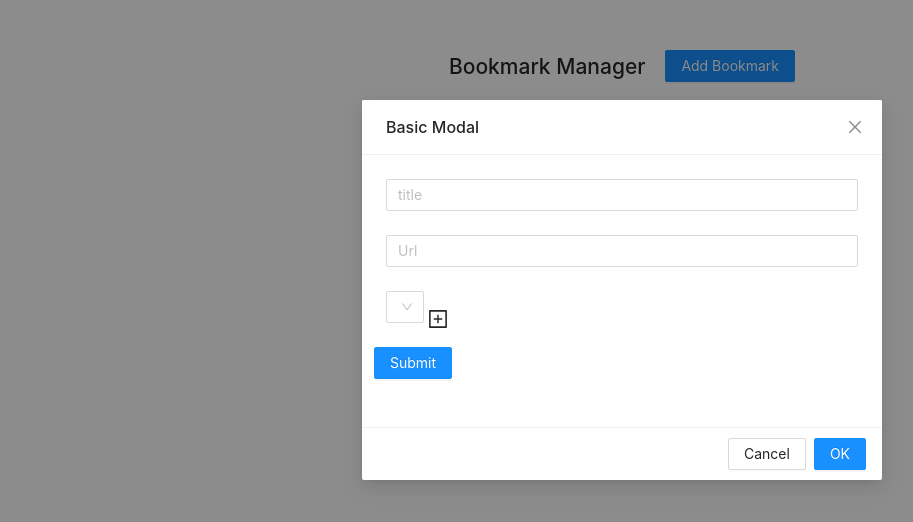
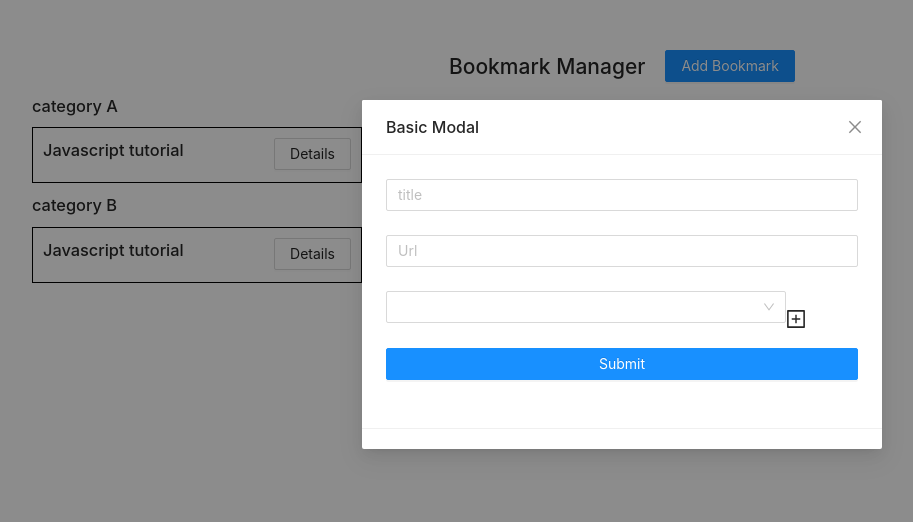
Before and after one commit to shah-jalal1/selise-assessmen, a React (Create React App) app: page / in a window 1280 px wide. Both pictures are taken after a click on the button "Add Bookmark". Shown: the top 522 px of the page, without its empty margins (18-931 px from the left). Built offline with nearby package versions, Linux system fonts and the light colour scheme.

Commit message:
working with card

```diff
--- /dev/null
+++ b/src/components/common/CategoryList.js
@@ -0,0 +1,42 @@
+import React from 'react';
+import {Button, Col, Row} from "antd";
+import './CategoryList.scss'
+
+const CategoryList = ({categoryList}) => {
+
+    console.log('category list', categoryList)
+    return (
+        <div className='category-wrapper'>
+            <Row>
+                <Col md={12}>
+
+
+                    {
+                        categoryList?.map(data =>
+                            <div key={Math.random()}>
+                                <h3>{data?.categoryListName}</h3>
+                                <div  className='category-card'>
+                                    <div className='card-item'>
+                                        <div>
+                                            <h3>Javascript tutorial</h3>
+                                        </div>
+                                        <div>
+                                            <Button>Details</Button>
+                                        </div>
+                                    </div>
+                                </div>
+                            </div>
+                        )
+                    }
+
+                </Col>
+
+                <Col md={12}>
+                    <h1>javascript</h1>
+                </Col>
+            </Row>
+        </div>
+    );
+};
+
+export default CategoryList;
--- /dev/null
+++ b/src/components/common/CategoryList.scss
@@ -0,0 +1,16 @@
+.category-wrapper {
+
+  .category-card {
+    border: 1px solid black;
+    width: 330px;
+    padding: 10px;
+    margin-bottom: 10px;
+
+    .card-item {
+      display: flex !important;
+      justify-content: space-between;
+      width: 100%;
+    }
+  }
+
+}
--- a/src/components/pages/Home/Home.js
+++ b/src/components/pages/Home/Home.js
@@ -1,27 +1,79 @@
-import React, {useState} from 'react';
+import React, {useEffect, useState} from 'react';
 import {Button, Col, Form, Input, Modal, Row, Select} from "antd";
 import {Option} from "antd/es/mentions";
 import {PlusSquareOutlined} from "@ant-design/icons";
+import CategoryList from "../../common/CategoryList";
 
 const Home = () => {
+
+    let bookmarksData;
+
+    const categoryList = [
+        {
+            'categoryListName': 'category A',
+            "category":
+                [
+                    {
+                        'catName': "javascript",
+                        "name": "Cake",
+                        "url": 0.55,
+                    },
+                    {
+                        'catName': "angular",
+                        "name": "Cake",
+                        "url": 0.55,
+                    },
+                    {
+                        'catName': "react",
+                        "name": "Cake",
+                        "url": 0.55,
+                    }
+                ]
+        },
+        {
+            'categoryListName': 'category B',
+            "category":
+                [
+                    {
+                        'catName': "javascript",
+                        "name": "Cake",
+                        "url": 0.55,
+                    },
+                    {
+                        'catName': "angular",
+                        "name": "Cake",
+                        "url": 0.55,
+                    },
+                    {
+                        'catName': "react",
+                        "name": "Cake",
+                        "url": 0.55,
+                    }
+                ]
+        }
+    ]
+
 
     let catergory = ['javasript', 'angular', 'basic angular']
 
     const [categories, setCategories] = useState([]);
-    const [catergoryTempValue, setCategoryTempValue] = useState('')
-
+    const [catergoryTempValue, setCategoryTempValue] = useState('');
 
     const [form] = Form.useForm();
 
     const [isModalOpen, setIsModalOpen] = useState(false);
 
+    useEffect(() => {
+        getAllBookmarks();
+    })
+
     const showModal = () => {
         setIsModalOpen(true);
     };
 
-    const handleOk = () => {
-        setIsModalOpen(false);
-    };
+    // const handleOk = () => {
+    //     setIsModalOpen(false);
+    // };
 
     const handleCancel = () => {
         setIsModalOpen(false);
@@ -30,8 +82,6 @@ const Home = () => {
     const onFinish = async values => {
 
         values.category = categories;
-
-        console.log('values', values)
 
         setIsModalOpen(false);
 
@@ -46,10 +96,15 @@ const Home = () => {
         setCategoryTempValue('');
 
         alert("Successfully added into favourite");
+
+        getAllBookmarks();
+    }
+
+    const getAllBookmarks = () => {
+        bookmarksData = JSON.parse(localStorage.getItem(('bookmarks-data')));
     }
 
     const handleChange = (value) => {
-        console.log(`selected ${value}`);
         setCategoryTempValue(value);
     };
 
@@ -65,12 +120,20 @@ const Home = () => {
                 <Button type='primary' onClick={showModal}>Add Bookmark</Button>
             </div>
 
+            <div>
+                <CategoryList
+                    categoryList={categoryList}
+                />
+            </div>
+
 
             <Modal
                 title="Basic Modal"
                 open={isModalOpen}
-                // onOk={handleOk}
-                // onCancel={handleCancel}
+                okButtonProps={{style: {display: 'none'}}}
+                cancelButtonProps={{style: {display: 'none'}}}
+
+                onCancel={handleCancel}
             >
 
                 <Form
@@ -87,7 +150,7 @@ const Home = () => {
                             <Form.Item
                                 // label="Title"
                                 name="title"
-                                // rules={[{required: true, message: 'Please input full name'}]}
+                                rules={[{required: true, message: 'Please input title'}]}
                             >
                                 <Input placeholder='title'/>
                             </Form.Item>
@@ -97,7 +160,7 @@ const Home = () => {
                             <Form.Item
                                 // label="Title"
                                 name="url"
-                                // rules={[{required: true, message: 'Please input full name'}]}
+                                rules={[{required: true, message: 'Please input url'}]}
                             >
                                 <Input placeholder='Url'/>
                             </Form.Item>
@@ -107,14 +170,14 @@ const Home = () => {
                         {/*        h1*/}
                         {/*    })*/}
                         {/*}*/}
-                        <Col md={24} xs={24}>
-                            <div>
 
+
+                        <Col md={24}>
                             <div style={{display: 'flex'}}>
                                 <Form.Item
                                     rules={[{required: true, message: 'Please input category'}]}
                                 >
-                                       <Select style={{width: '90%'}}
+                                    <Select style={{width: '400px'}}
                                             onChange={handleChange} disabled={categories !== [] ? false : true}
                                     >
                                         {
@@ -133,10 +196,10 @@ const Home = () => {
                                     }}
                                 />
                             </div>
+                        </Col>
+                        <Col md={24} xs={24}>
+                            <div>
 
-                                <div style={{display: 'flex'}}>
-
-                                </div>
                                 {
                                     categories?.map(data =>
                                         <div style={{display: 'flex'}}>
@@ -165,6 +228,7 @@ const Home = () => {
                             </div>
                         </Col>
 
+                        <Col md={24}>
                             <Form.Item>
                                 <Button
                                     type="primary"
@@ -174,6 +238,7 @@ const Home = () => {
                                     Submit
                                 </Button>
                             </Form.Item>
+                        </Col>
 
                     </Row>
                 </Form>
```
Lines whose indentation alone changed are shown as unchanged.
